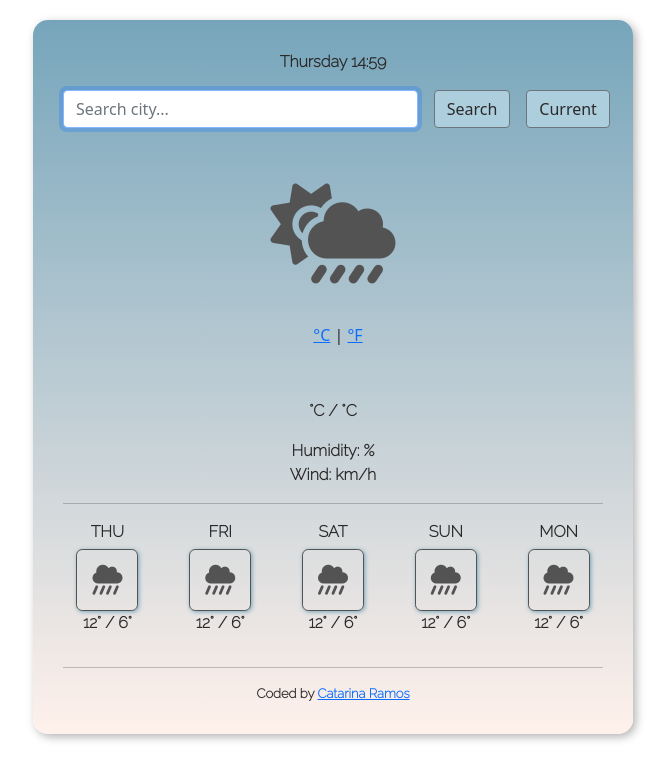
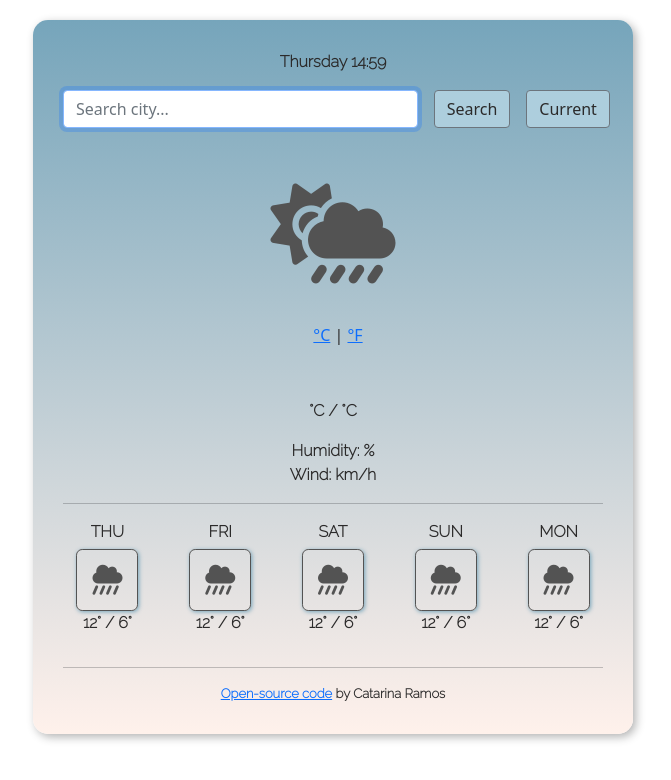
Before and after one commit to catarinapfcramos/Weather-app, a plain HTML site: page index.html in a window 1280 px wide. Shown: the whole page, without its empty margins (307-978 px from the left). Drawn offline with nearby package versions, Linux system fonts and the light colour scheme; no server answers.

Commit message:
Added link to open-source code

```diff
--- a/index.html
+++ b/index.html
@@ -154,7 +154,7 @@
         </div>
         <hr />
         <p class="coder">
-            Coded by <a href="">Catarina Ramos</a>
+           <a href="https://github.com/catarinapfcramos/Weather-app" target="_blank">Open-source code</a> by Catarina Ramos
 
         </p>
     </div>
```
